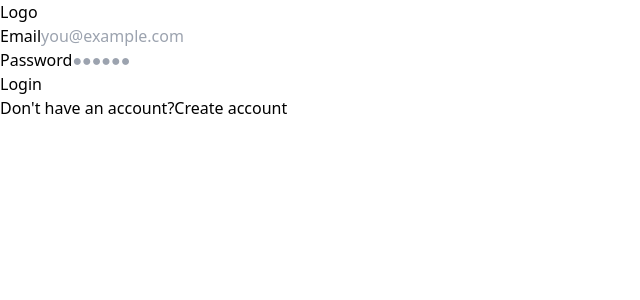
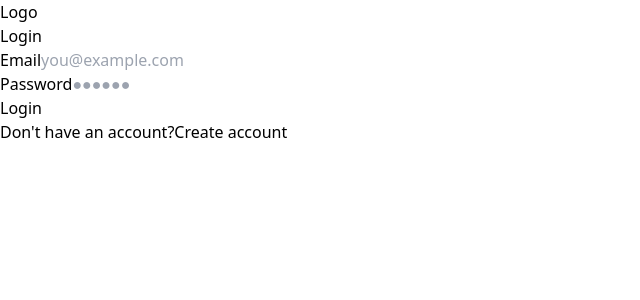
Before and after one commit to lilyMacInnis/draw_drop, a React (Vite) app in the folder frontend/: page /login in a window 1280 px wide. Shown: the top 300 px of the page, without its empty margins (0-640 px from the left). Built offline with nearby package versions, Linux system fonts and the light colour scheme; some icons are missing.

Commit message:
added login and inbox links to navbar

```diff
--- a/frontend/src/components/Navbar.jsx
+++ b/frontend/src/components/Navbar.jsx
@@ -15,8 +15,22 @@ const Navbar = () => {
         </div>
 
         <div>
+          {!authUser && (
+            <>
+              <Link to="/login">
+                <span>Login</span>
+              </Link>
+            </>
+          )}
+        </div>
+
+        <div>
           {authUser && (
             <>
+              <Link to="/inbox">
+                <span>Inbox</span>
+              </Link>
+
               <button onClick={logout}>
                 <span>Logout</span>
               </button>
```
